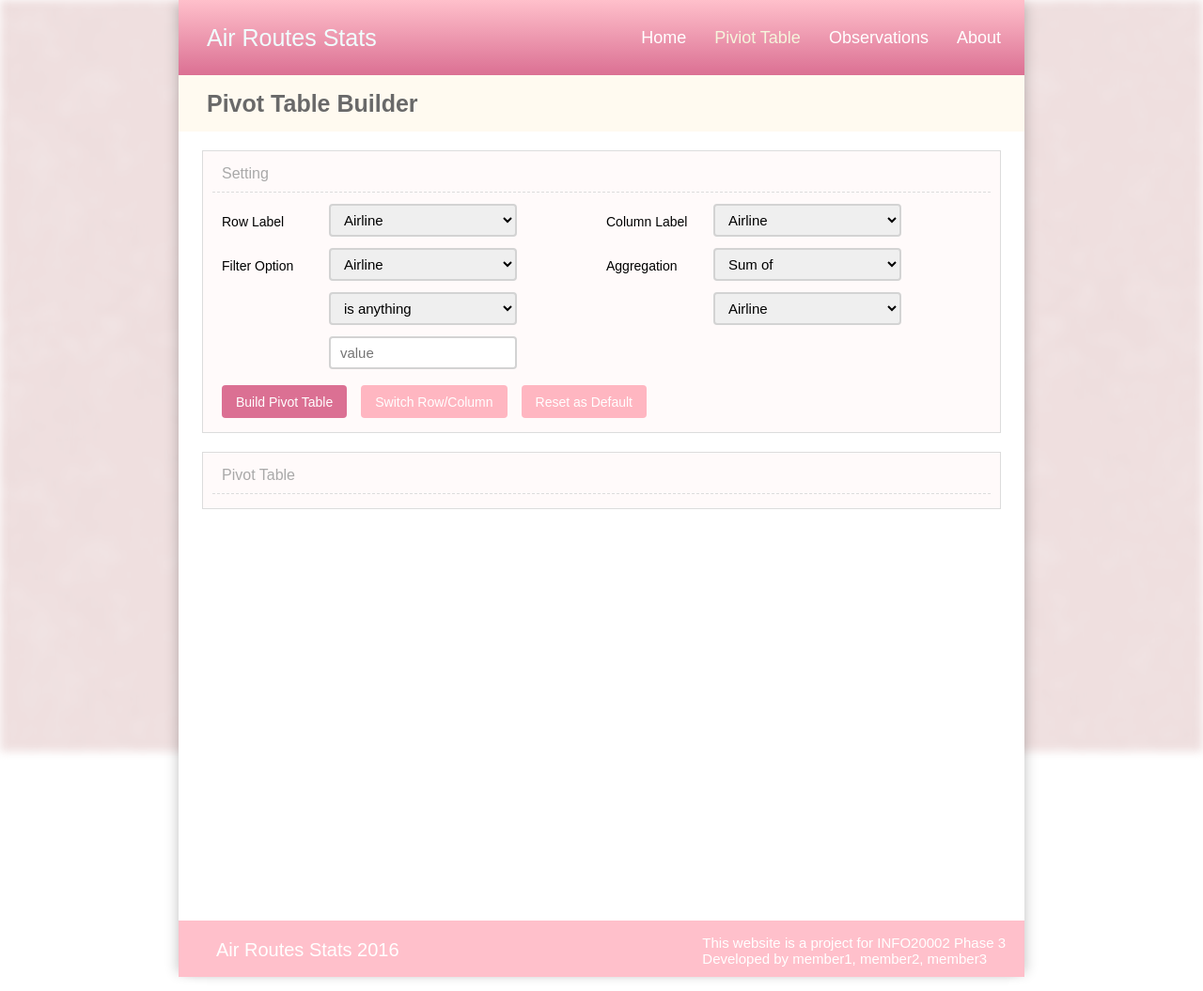
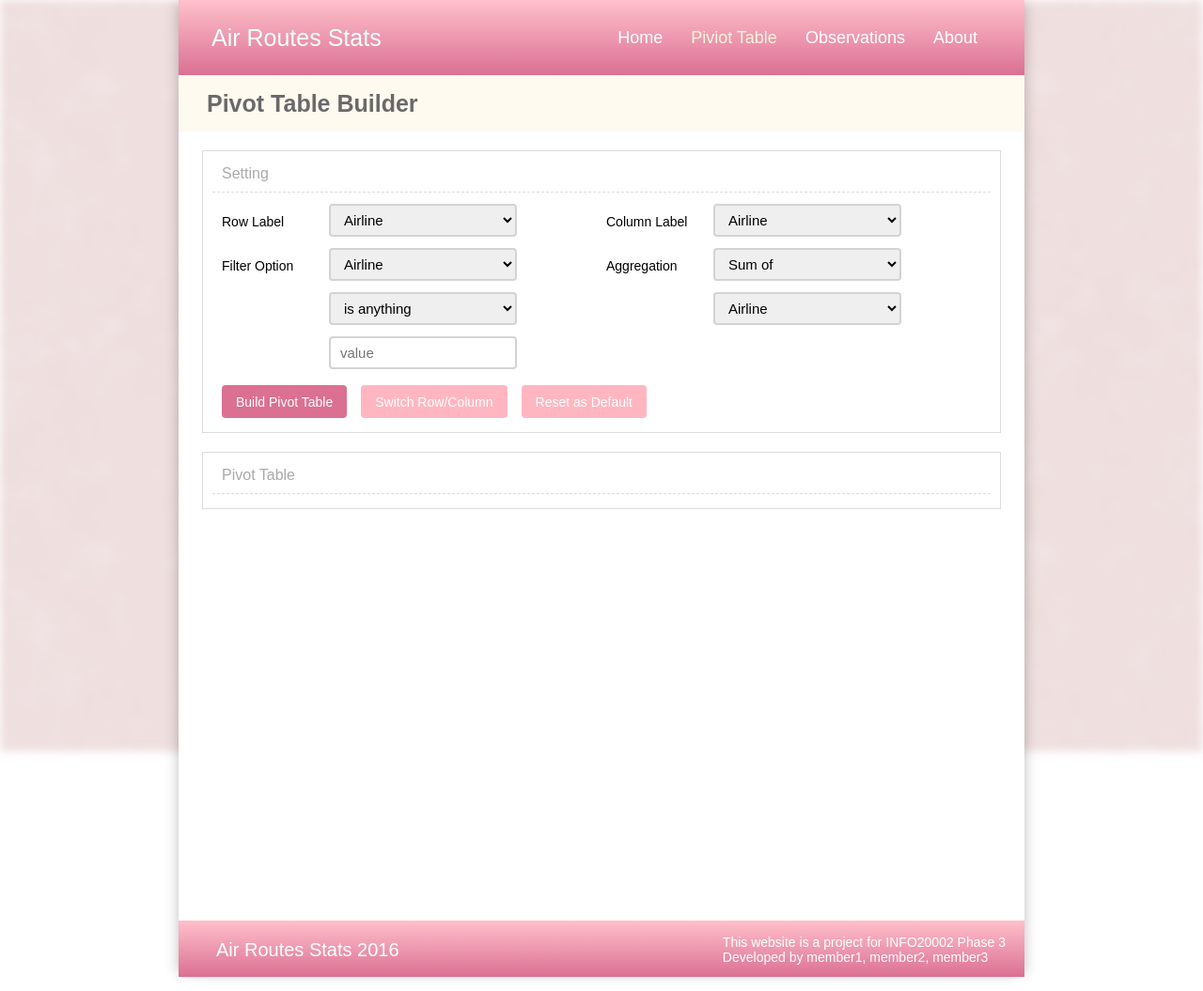
Before and after one commit to jayai2014/flightstats, a plain HTML site: page pivot-table.html in a window 1280 px wide. Shown: the whole page at 94% size. Drawn offline with Linux system fonts and the light colour scheme.

Commit message:
Add files via upload

```diff
--- a/css/footer.css
+++ b/css/footer.css
@@ -3,7 +3,9 @@
     height: 60px;
     display: flex;
     justify-content: center;
+    background-image: linear-gradient(pink,palevioletred);
     background-color:pink;
+
     margin-bottom: 0px;
 }
 
@@ -43,7 +45,7 @@ p.footer-text {
     margin-top: 15px;
     margin-right: 20px;
 
-    font-size:15px;
+    font-size:14px;
     text-align:left;
     color: white;
 }
--- a/css/header.css
+++ b/css/header.css
@@ -1,14 +1,3 @@
-.logo{
-    width: 300px;
-    padding-left: 30px;
-    color:azure;
-    font-size: 25px;
-    font-family:sans-serif;
-    font-weight;
-}
-
-
-
 .header-container{
     display:flex;
     align-items: center;
@@ -17,6 +6,15 @@
     background-image:linear-gradient(pink,palevioletred);
     height: 80px;
 
+}
+
+.logo{
+    width: 270px;
+    padding-left: 35px;
+    color:azure;
+    font-size: 25px;
+    font-family:sans-serif;
+    font-weight;
 }
 
 .navigation-parent{
--- a/css/page.css
+++ b/css/page.css
@@ -91,7 +91,7 @@ p.content-heading{
 }
 
 .panel-container{
-    background-color:snow;
+    background-color:white; /* or snow */
 
     margin-top: 5px;
     margin-left: 5px;
```
